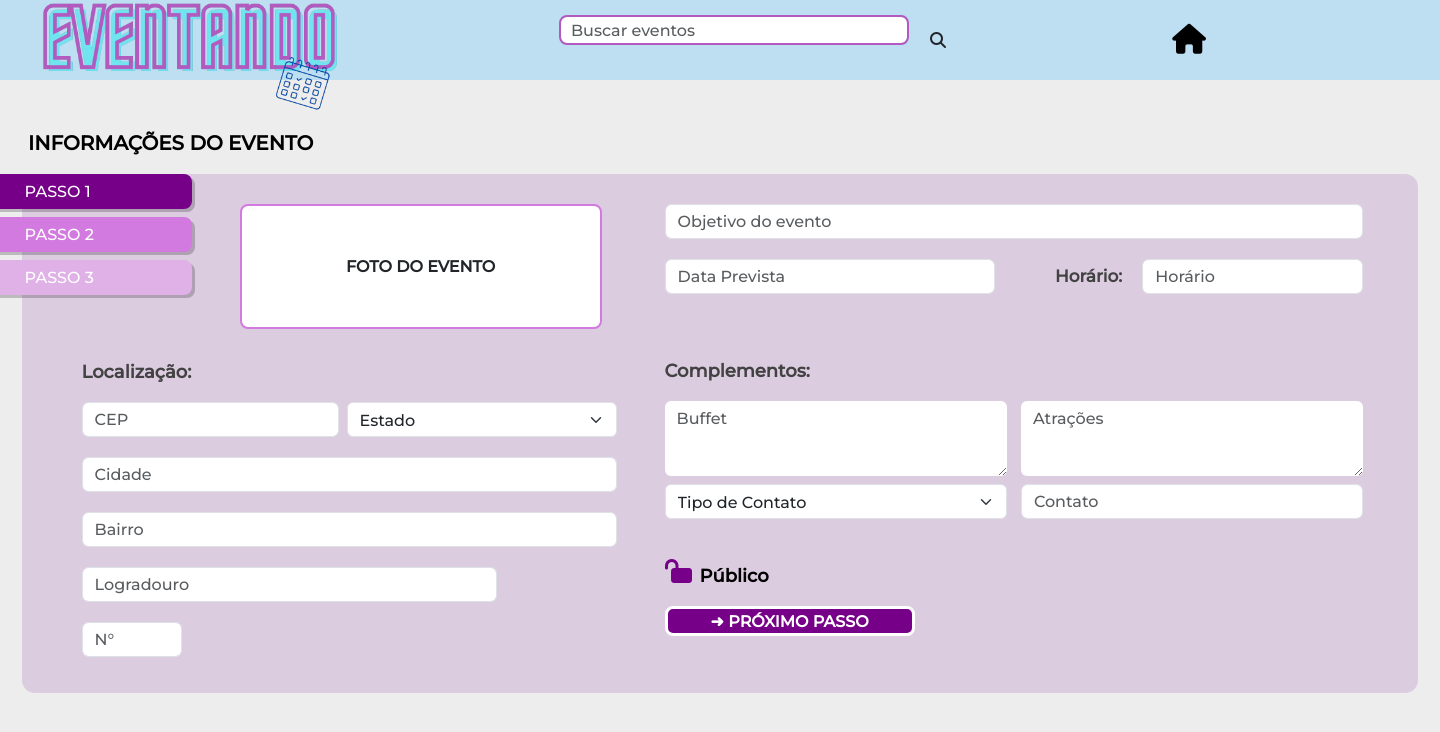
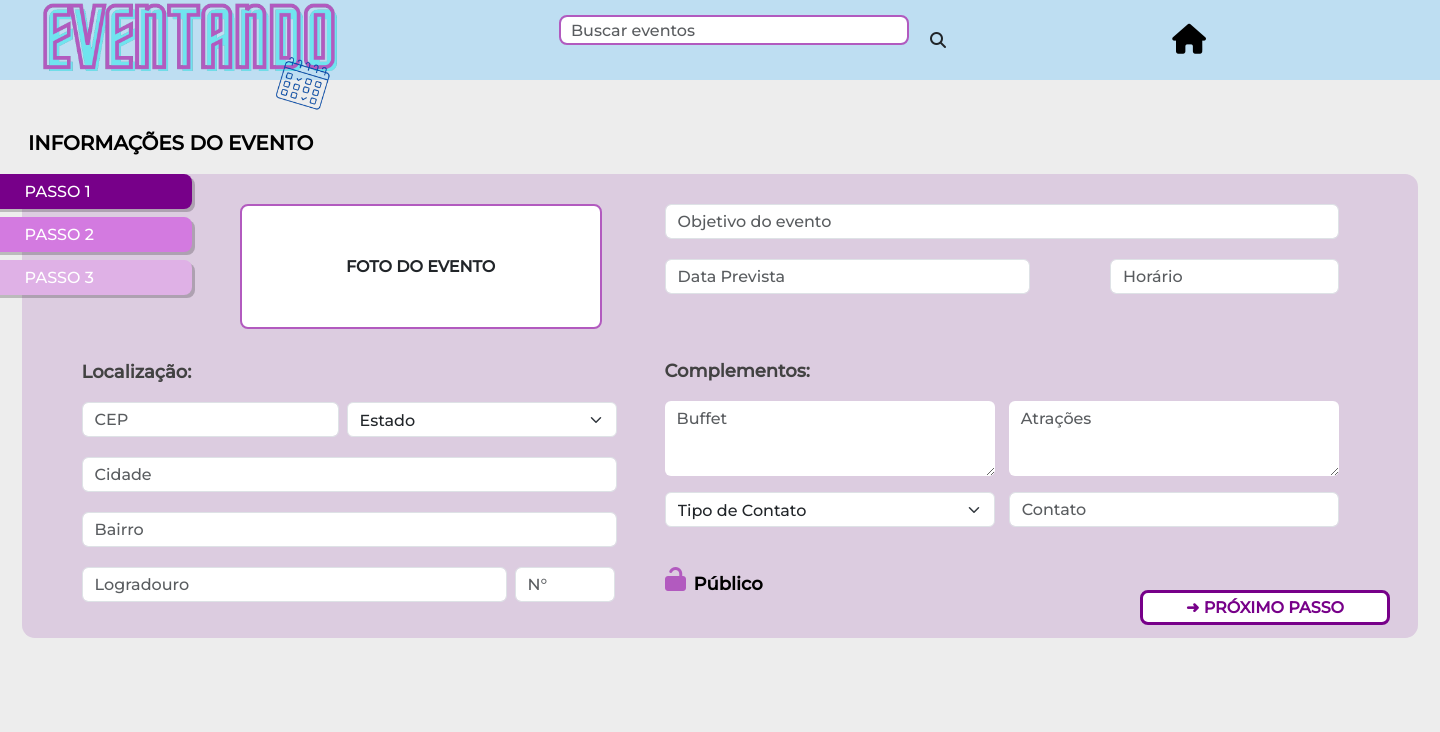
Before and after one commit to solfie/eventando_web_clone, a PHP site: page /criarEventoP.php in a window 1440 px wide. Shown: the top 732 px of the page. Run offline with PHP 8.4, Linux system fonts and the light colour scheme.

Commit message:
gustavo é um anjo

```diff
--- a/criarEventoP.php
+++ b/criarEventoP.php
@@ -80,8 +80,7 @@
                             <label for="cep" class="mb-3 localizacao">Localização:</label>
                             <div class="d-flex justify-content-between cep-estado">
                                 <input id="cep" class="form-control" placeholder="CEP"/>
-                                <!-- <input placeholder="Estado" class="form-control" readonly/> -->
-                                <select class="form-select ms-2" id="sltEstado" required>
+                                <select class="form-select ms-2" id="sltEstado">
 									<option value="">Estado</option>
 									<option value="AC">Acre</option>
 									<option value="AL">Alagoas</option>
@@ -116,11 +115,9 @@
                                 <input placeholder="Cidade" class="form-control" readonly/>
                                 <input placeholder="Bairro" class="form-control" readonly/>
                             </div>
-                            <div >
-                                <!-- <input placeholder="Logradouro" class="log" readonly/> -->
+                            <div class="d-flex">
                                 <input placeholder="Logradouro" class="form-control log" readonly/>
-                                <!-- <input placeholder="N°" type="number" class="num"/> -->
-                                <input placeholder="N°" class="num form-control"/>
+                                <input placeholder="N°" class="ms-2 num form-control"/>
                             </div>
                         </div>
                     </div>
@@ -130,13 +127,11 @@
                         </div>
                         <div class="d-flex align-items-center datetime">
                             <input class="form-control" type="text" id="date" placeholder="Data Prevista" onfocus="(this.type='date')" onblur="(this.type='text')">
-                            <label class="ms-0 me-0 h">Horário:</label>
-                            <!-- <input class="horario form-control" type="time"/> -->
                             <input class="form-control horario" type="text" id="time" placeholder="Horário" onfocus="(this.type='time')" onblur="(this.type='text')"/>
                         </div>
                         <div class = "mt-3">
                             <label class="mt-5 mb-3 complemento" for="buffet">Complementos:</label>
-                            <div class="mb-2 d-flex justify-content-between">
+                            <div class="mb-3 d-flex justify-content-between">
                                 <textarea id = "buffet" placeholder="Buffet" class="form-control buffet"></textarea>
                                 <textarea placeholder="Atrações" class="form-control atracoes"></textarea>
                             </div>
@@ -151,11 +146,15 @@
                                 <input class="info form-control" placeholder="Contato"/>
                             </div>
                             <div id="privacidade" estado="publico" class="mt-4 d-flex publico_privado">
-                                <i class="mt-2 fa-solid fa-lock-open fa-flip-horizontal fa-xl" style="color: #770089;"></i>
+                                <i class="mt-2 fa-solid fa-unlock fa-flip-horizontal fa-xl" style="color: #b25abf;"></i>
                                 <p class="ms-2 pp">Público</p>
                             </div>
                         </div>
-                        <button type="submit" class="botao">&#10140; PRÓXIMO PASSO</button>
+                        <div class="b">
+                            <a href = "passo2.php">
+                                <button type="submit" class="botao">&#10140; PRÓXIMO PASSO</button>
+                            </a>
+                        </div>
                     </div>
                 </form>
             </div>
--- a/css/css_criarEventoP.css
+++ b/css/css_criarEventoP.css
@@ -35,17 +35,22 @@ a{
     display: flex;
     align-items: center;
     border-radius: 0px 8px 8px 0px;
-    cursor: pointer;
 }
 
 .passo1{
     background-color: #770089;
+    cursor: pointer;
     box-shadow: 3px 3px rgb(0, 0, 0, 0.21) !important;
 }
 
 .passo2{
     background-color: #d37ae0;
+    cursor: pointer;
     box-shadow: 3px 3px rgb(0, 0, 0, 0.21) !important;
+}
+
+.passo2:hover{
+    background-color: #770089;
 }
 
 .passo3{
@@ -80,7 +85,7 @@ input[type="file"]{
     width: 362px;
     height: 125px;
     border-radius: 8px;
-    border: #d37ae0 2px solid;
+    border: #b25abf 2px solid;
     background-color: white;
     display: flex;
     justify-content: center;
@@ -98,11 +103,11 @@ input{
 }
 
 .log{
-    width: 415px;
+    width: 425px !important;
 }
 
 .num{
-    width: 100px;
+    width: 100px !important;
 }
 
 .lado2{
@@ -123,19 +128,9 @@ input{
     margin-right: 60px;
 }
 
-/* input[type="time"]{
-    width: 250px;
-} */
-
-.h{
-    color: #424242 !important;
-    font-size: 17px !important;
-}
-
 .horario{
     width: 250px !important;
     margin-left: 20px !important;
-    /* margin-right: 10px; */
 }
 
 .complemento{
@@ -170,17 +165,27 @@ label{
     font-weight: bold;
 }
 
+.b{
+    position: absolute !important;
+    justify-content: end !important;
+    align-items: end !important;
+    right: 50 !important;
+    top: 590 !important;
+}
+
 .botao{
-    background-color: #770089 !important;
+    background-color: #fff !important;
     border-radius: 8px !important;
-    border: solid 3px #fff !important;
+    border: solid 3px #770089 !important;
     width: min(45vw, 250px) !important;
-    height: 30px !important;
-    color: #fff !important;
+    height: 35px !important;
+    color: #770089 !important;
     font-size: min(3vw, 16px);
     font-weight: bold;
 }
 
 .botao:hover{
-    background-color: #b25abf !important;
+    background-color: #770089 !important;
+    border: solid 3px #770089 !important;
+    color: #fff !important;
 }
--- a/js/js_criarEventoP.js
+++ b/js/js_criarEventoP.js
@@ -1,21 +1,19 @@
 const privacidade = document.getElementById('privacidade');
-const estado = privacidade.getAttribute('estado')
+privacidade.setAttribute('estado', 'privado')
 privacidade.addEventListener('click', () => {
-    console.log(estado)
-    if(estado === 'privado'){
-        privacidade.setAttribute('estado', 'publico')
+    if(privacidade.getAttribute('estado') === 'publico'){
+        privacidade.setAttribute('estado', 'privado')
         privacidade.innerHTML = `
-        <i class="mt-2 fa-solid fa-lock-open fa-flip-horizontal fa-xl" style="color: #b25abf;"></i>
-            <p class="ms-2 pp">Público</p>
+            <i class="mt-2 fa-solid fa-lock fa-xl"></i>
+            <p class="ms-2 pp" style = "font-size: 18px; color:#000; font-weight: bold;">Privado</p>
         `
     }
 
     else{
-        console.log('oiiiiiiiiii')
-        privacidade.setAttribute('estado', 'privado')
+        privacidade.setAttribute('estado', 'publico')
         privacidade.innerHTML = `
-            <i class="mt-2 fa-solid fa-lock fa-xl"></i
-        <p class="ms-2 pp" style = "font-size: 18px; color:#000; font-weight: bold;">Privado</p>
+        <i class="mt-2 fa-solid fa-unlock fa-flip-horizontal fa-xl" style="color: #b25abf;"></i>
+        <p class="ms-2 pp">Público</p>
         `
     }
 })
--- a/sobreNos.php
+++ b/sobreNos.php
@@ -39,7 +39,9 @@
 
         <div class="col col-md-2 d-flex flex-wrap align-content-center justify-content-end criar">
 			<a href = "#">
-				<button class="btn-criar-evento"> Criar Evento </button>
+            <button class="btn-criar-evento">
+				<i class="fa-regular fa-calendar-plus"></i>
+				&nbsp;CRIAR EVENTO </button>
 			</a>
 		</div>
 
```
Also changed, not shown: css/css_favoritos.css (+17 -11 lines), css/css_perfil.css (+15 -8 lines), css/css_sobreNos.css (+14 -7 lines), favoritos.php (+5 -3 lines), passo2.php (added, +76 -0 lines), perfil.php (+13 -6 lines).
